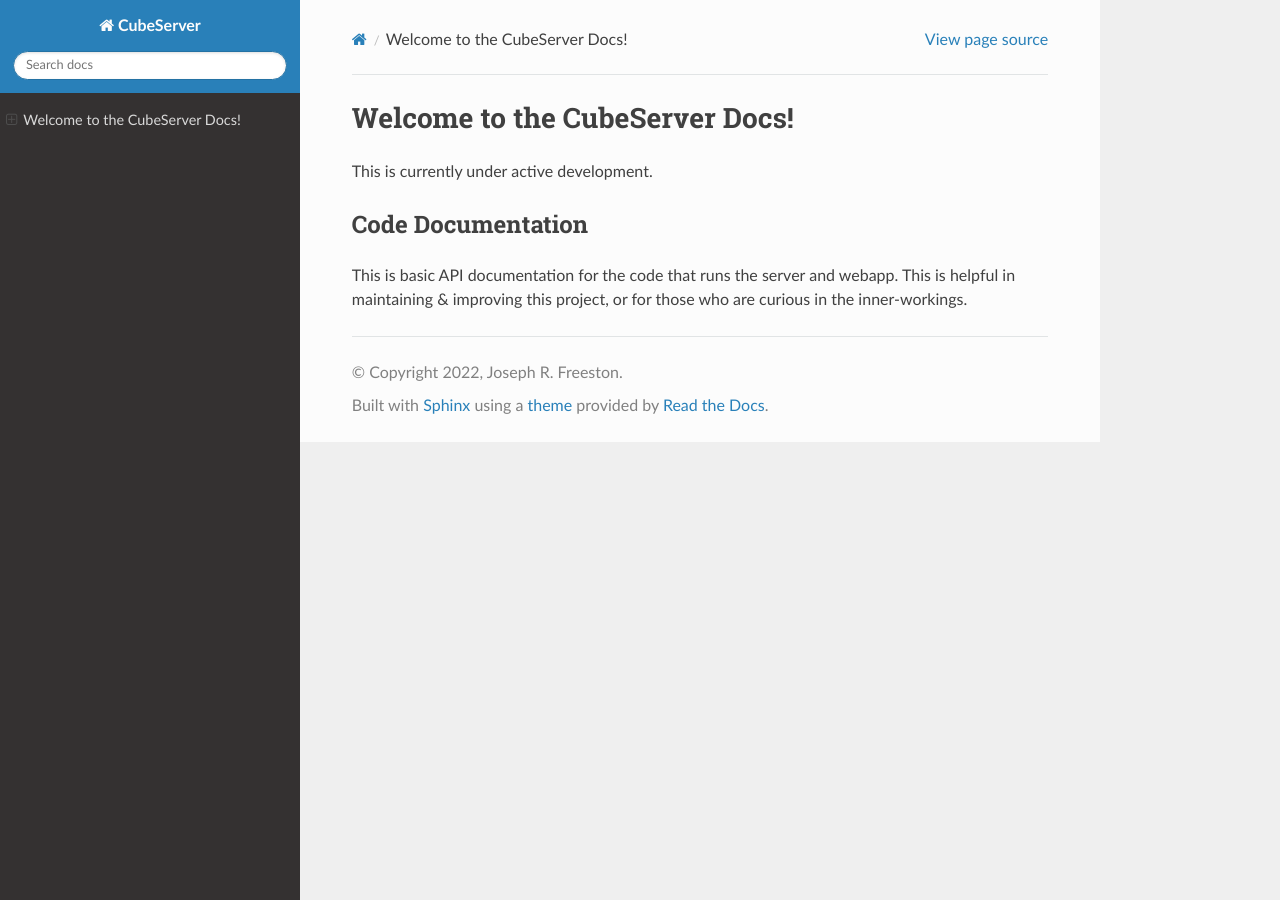
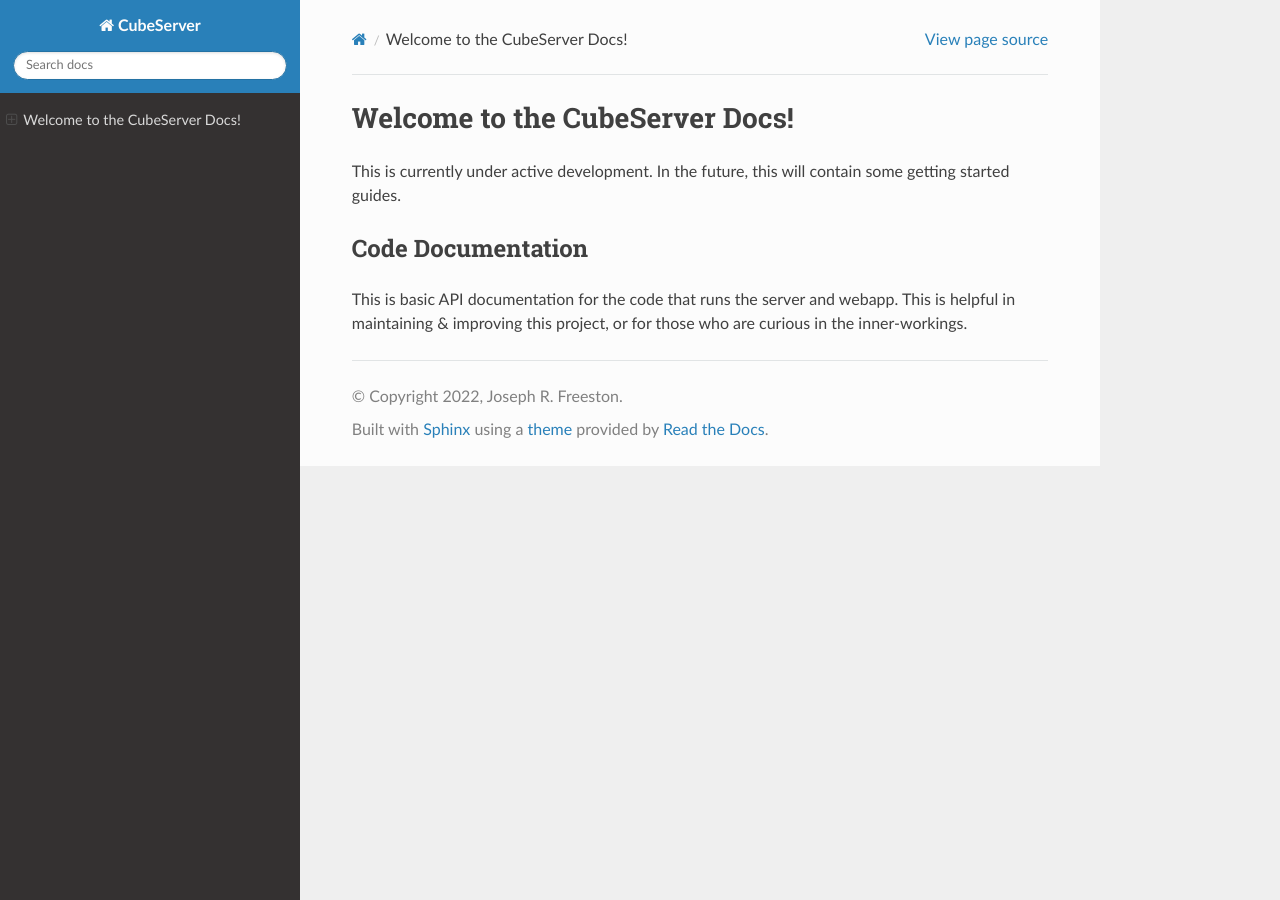
Before and after one commit to Windham-High-School/CubeServer, a Sphinx documentation site: the page built from docs/index.rst, in a window 1280 px wide. Built offline with Sphinx 7.4.7 and the Read the Docs theme 2.0.0, drawn with Linux system fonts in a browser that asks for light colours; pages that are not in the unit, such as notebooks, are missing from menus.

Commit message:
Demonstration

```diff
--- a/docs/index.rst
+++ b/docs/index.rst
@@ -2,7 +2,7 @@ Welcome to the CubeServer Docs!
 ===============================
 
 This is currently under active development.
-
+In the future, this will contain some getting started guides.
 
 Code Documentation
 ^^^^^^^^^^^^^^^^^^
```
